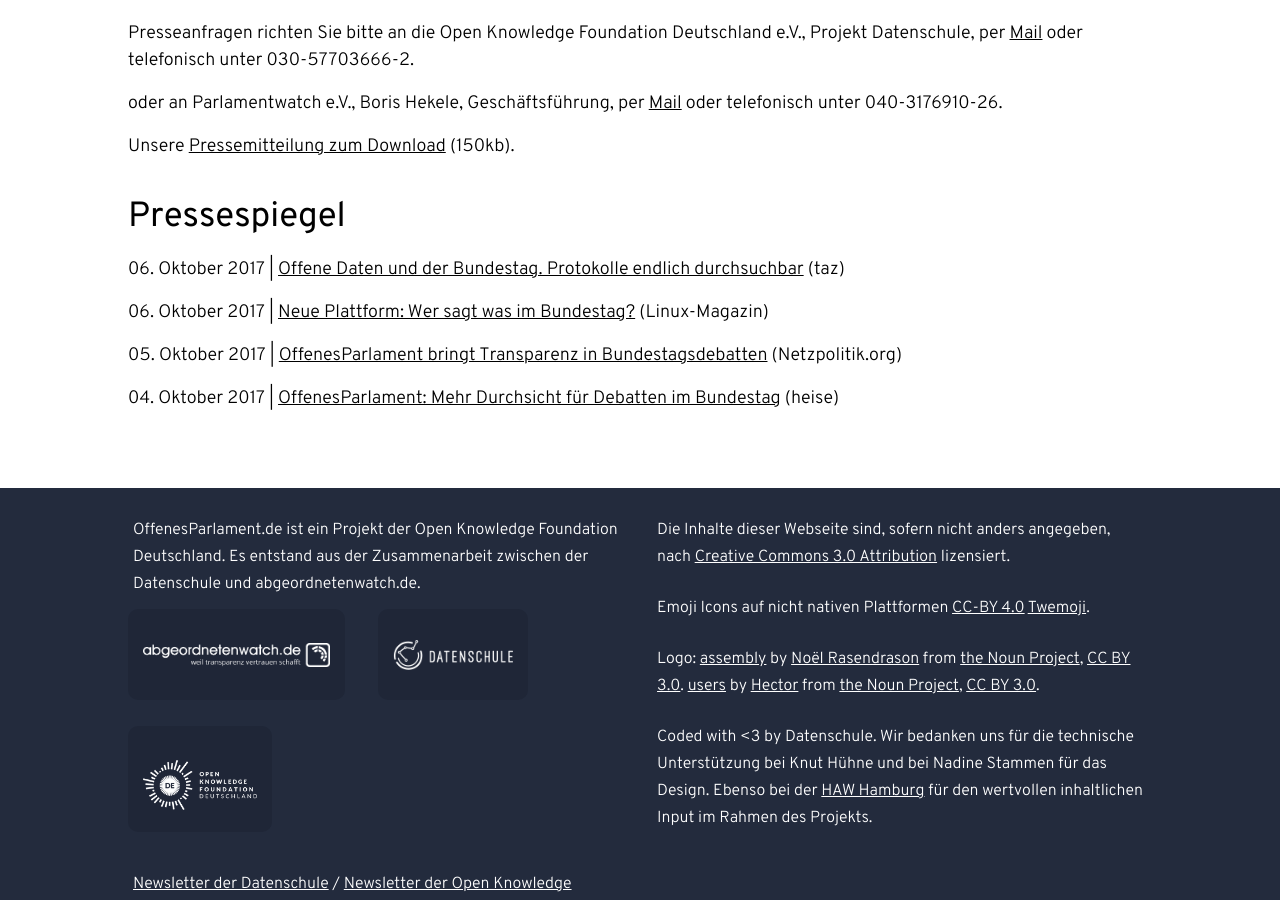
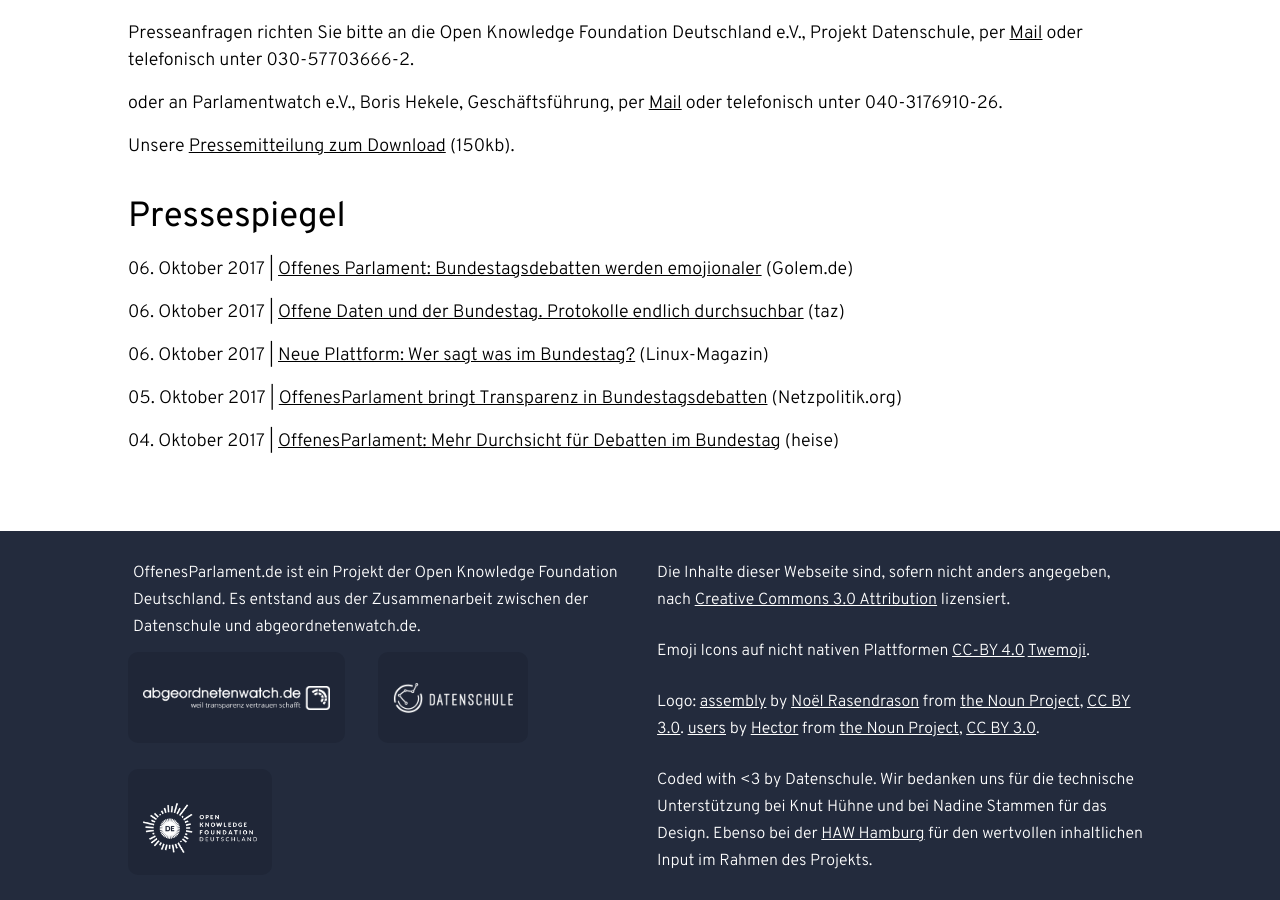
Before and after one commit to Datenschule/offenesparlament.de-frontend, a Jekyll site: the page built from index.html, in a window 1280 px wide and 900 px high, scrolled down 1864 px. Built offline with Jekyll 4.4.1, drawn with Linux system fonts in a browser that asks for light colours; comment, search, counter and statistics services are not loaded.

Commit message:
Update index.html

```diff
--- a/index.html
+++ b/index.html
@@ -127,6 +127,8 @@
         <h1 class="text-left">Pressespiegel</h1>
     </div>
     <div class="container-left-12">
+	<p> 06. Oktober 2017 | <a href="https://www.golem.de/news/offenes-parlament-mehr-durchblick-bei-bundestagsdebatten-1710-130482.html">Offenes Parlament: Bundestagsdebatten werden emojionaler</a> (Golem.de)
+        </p>
 	<p> 06. Oktober 2017 | <a href="http://www.taz.de/!5452897/">Offene Daten und der Bundestag. Protokolle endlich durchsuchbar</a> (taz)
         </p>
 	<p> 06. Oktober 2017 | <a href="http://www.linux-magazin.de/NEWS/Neue-Plattform-Wer-sagt-was-im-Bundestag">Neue Plattform: Wer sagt was im Bundestag?</a> (Linux-Magazin)
```
